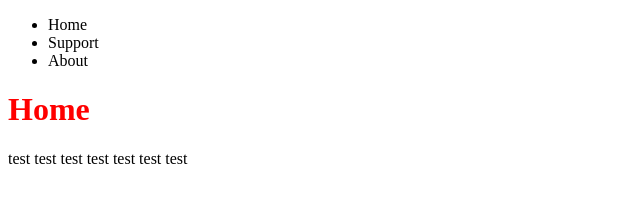
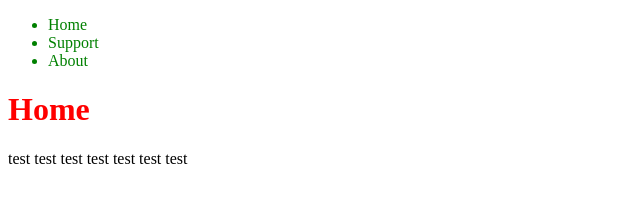
Before and after one commit to BvaGit/test-3, a plain HTML site: page index.html in a window 1280 px wide. Shown: the whole page, without its empty margins (0-640 px from the left). Drawn offline with Linux system fonts and the light colour scheme.

Commit message:
change color li

```diff
--- a/style.css
+++ b/style.css
@@ -1,3 +1,7 @@
 h1 {
-    color: red
+    color: red;
 }
+
+li {
+    color: green;
+}
```
